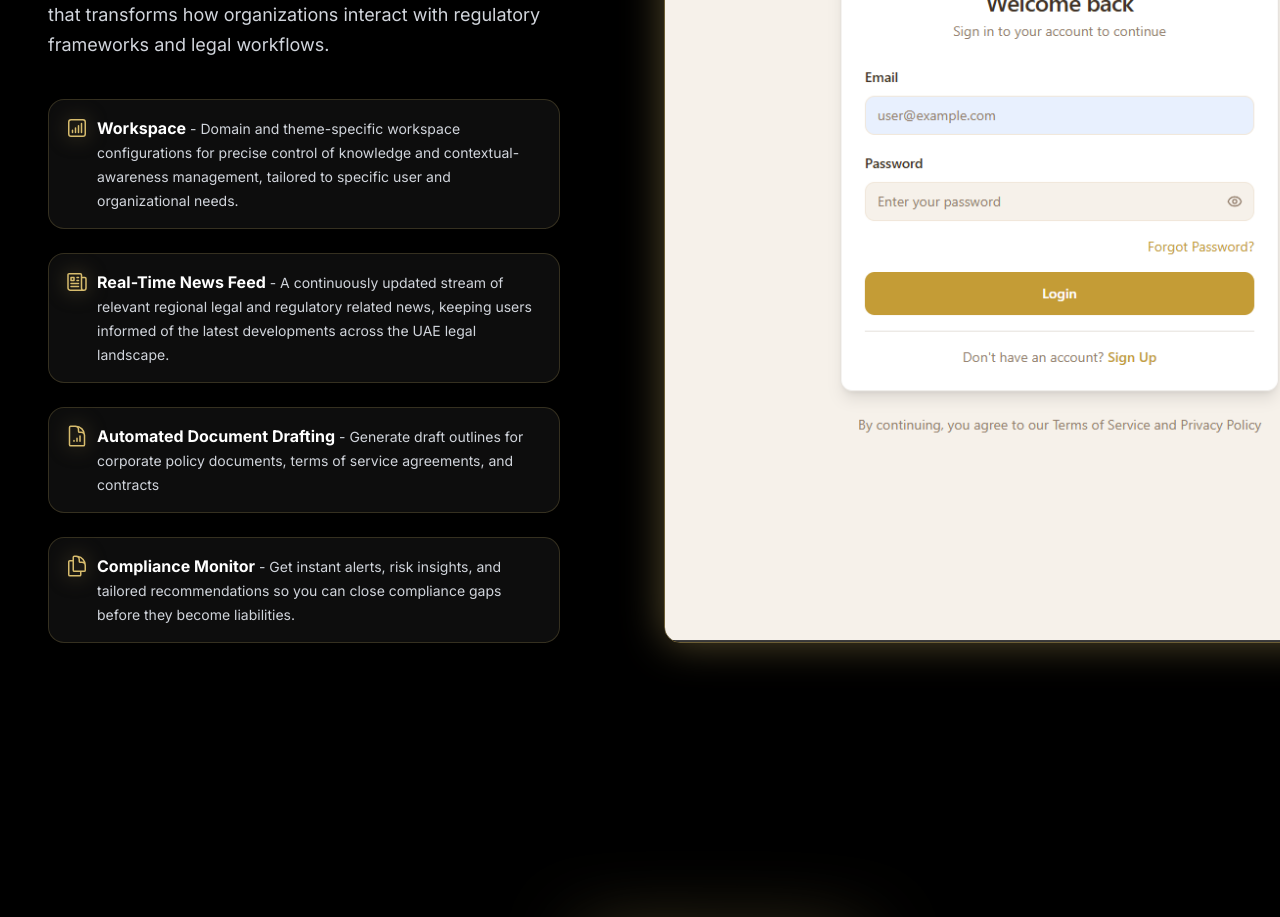
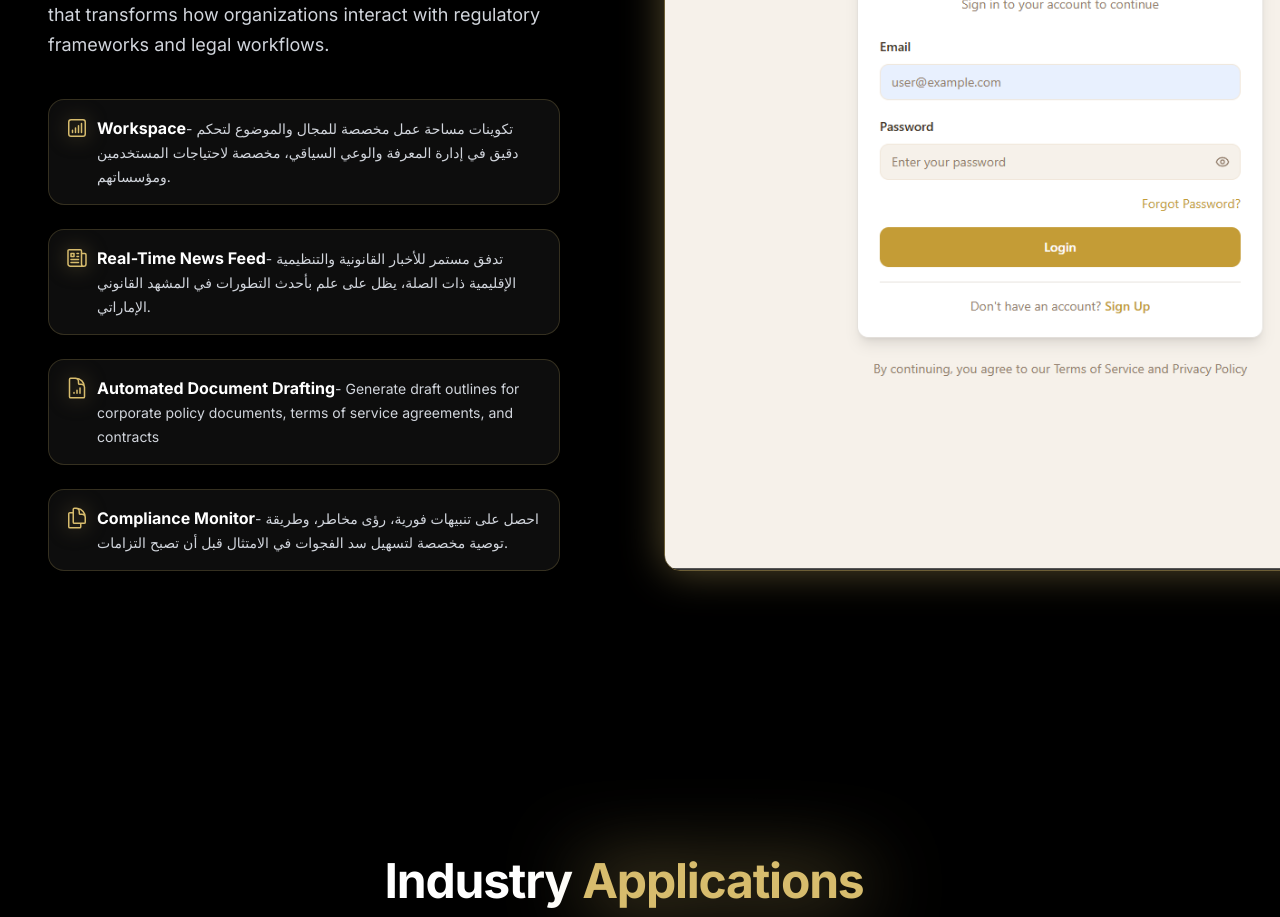
Before and after one commit to BlackCloudSolutions-BCS/BlackCloudSolutions.ai-nextJs, a Next.js app: page / in a window 1280 px wide. Shown: the part 2200-3117 px from the top of the page. Built offline with nearby package versions, Linux system fonts and the light colour scheme; no server answers.

Commit message:
feat: translation fixed with Falcon AI

```diff
--- a/translations/home.ts
+++ b/translations/home.ts
@@ -17,7 +17,7 @@ export const homeTranslations = {
         description: 'Specialized Algorithms of UAE regulatory',
       },
       bilingual: {
-        greeting: 'مرحباً',
+        greeting: "مرحباً",
         title: 'Bilingual Understanding',
         description: 'Seamless Arabic and English legal content',
       },
@@ -37,19 +37,19 @@ export const homeTranslations = {
       features: {
         workspace: {
           title: 'Workspace',
-          description: ' - Domain and theme-specific workspace configurations for precise control of knowledge and contextual-awareness management, tailored to specific user and organizational needs.',
+          description: '- تكوينات مساحة عمل مخصصة للمجال والموضوع لتحكم دقيق في إدارة المعرفة والوعي السياقي، مخصصة لاحتياجات المستخدمين ومؤسساتهم.',
         },
         newsFeed: {
           title: 'Real-Time News Feed',
-          description: ' - A continuously updated stream of relevant regional legal and regulatory related news, keeping users informed of the latest developments across the UAE legal landscape.',
+          description: '- تدفق مستمر للأخبار القانونية والتنظيمية الإقليمية ذات الصلة، يظل على علم بأحدث التطورات في المشهد القانوني الإماراتي.',
         },
         documentDrafting: {
           title: 'Automated Document Drafting',
-          description: ' - Generate draft outlines for corporate policy documents, terms of service agreements, and contracts',
+          description: '- Generate draft outlines for corporate policy documents, terms of service agreements, and contracts',
         },
         complianceMonitor: {
           title: 'Compliance Monitor',
-          description: ' - Get instant alerts, risk insights, and tailored recommendations so you can close compliance gaps before they become liabilities.',
+          description: '- احصل على تنبيهات فورية، رؤى مخاطر، وطريقة توصية مخصصة لتسهيل سد الفجوات في الامتثال قبل أن تصبح التزامات.',
         },
       },
     },
@@ -108,73 +108,76 @@ export const homeTranslations = {
   },
   ar: {
     hero: {
-      badge: 'ذكاء قانوني مصمم خصيصاً',
+      badge: 'الذكاء القانوني المصمم بالغرض',
       readMore: 'اقرأ المزيد',
       title: {
         part1: 'مستقبل التكنولوجيا القانونية',
         part2: 'في الإمارات',
       },
-      subtitle: 'نهج ثوري للتنقل في المشهد التنظيمي المعقد للإمارات، مدعوم بالذكاء الاصطناعي المتقدم والتكنولوجيا الدلالية.',
+      subtitle: 'هجرة ثورية للتنقل في المشهد التنظيمي المعقد للإمارات، مدعومة من قبل الذكاء الاصطناعي المتقدم وتكنولوجيا الدلالية المتقدمة.',
       getStarted: 'ابدأ الآن',
       learnMore: 'اعرف المزيد',
     },
     features: {
       domainAI: {
-        title: 'ذكاء اصطناعي متخصص',
+        title: 'intelligence',
         description: 'خوارزميات متخصصة للأنظمة الإماراتية',
       },
       bilingual: {
         greeting: 'مرحباً',
         title: 'فهم ثنائي اللغة',
-        description: 'محتوى قانوني سلس بالعربية والإنجليزية',
+        description: 'محتوى قانوني متدفق بالعربية والإنجليزية',
       },
       semantic: {
-        title: 'دلالي بالتصميم',
+        title: 'دلالية بالتصميم',
         description: 'فهم دقيق للمفاهيم القانونية',
       },
     },
     mission: {
       title: 'مهمتنا',
-      description: 'منتجنا الأساسي، ذكا ThakAl، يستفيد من أحدث تقنيات الذكاء الاصطناعي التوليدي، وتقنيات الويب الدلالية، وقاعدة بيانات واسعة للمعرفة القانونية لتقديم أدوات شاملة للذكاء التنظيمي وإنشاء المستندات المصممة خصيصاً لسوق الإمارات. من خلال إنشاء منصة ذكية وسهلة الوصول تزيل الغموض عن الإطار القانوني المعقد للإمارات، ندعم رؤية الدولة لتصبح مركزاً تجارياً عالمياً مع تعزيز سيادتها التكنولوجية',
+      description:
+        'productsنا الأساسية، ThakAl، تستند إلى أحدث تقنيات الذكاء الاصطناعي التوليدية، وطرق الويب الدلالية، وصفقات معارف قانونية شاملة (knowledge graph) لتوفير أدوات شاملة للذكاء التنظيمي وإنشاء المستندات مخصصة لسوق الإمارات. من خلال منصة ذكية وسهلة الوصول التي تُظهر المشهد القانوني المعقد في الإمارات وتُسهل فهادته، ن助力 الدولة تحقيق رؤية لتصبح مركزًا تجاريًا عالميًا وتعزيز سيادتها التقنية.',
     },
     product: {
       title: 'المنتج',
-      subtitle: 'ذكا ThakAl',
-      description: 'ذكا ThakAl هي منصتنا المتطورة للذكاء الاصطناعي القانوني والتنظيمي المصممة خصيصاً لمعالجة التحديات المعقدة للامتثال في الإمارات. من خلال الجمع بين الذكاء الاصطناعي الحديث المتقدم ومستودع بيانات فريد مصمم دلالياً ووثائق حية، أنشأنا حلاً يحول كيفية تفاعل المؤسسات مع الأطر التنظيمية وسير العمل القانوني.',
+      subtitle: 'ThakAl',
+      description:
+        'ThakAl هي منصة إلكترونية متطورة لدعم الذكاء الاصطناعي والهيكل التنظيمي في الإمارات، مصممة لمعالجة التحديات المعقدة المتعلقة بالامتثال. نحن ندمج بين الذكاء الاصطناعي الحديث المتقدم، ومستودع بيانات فريد تمّ بناؤه وفق منظور دلالي، ووثائقية حية، مما أنشأ حلاً يُحول كيفية تعامل المؤسسات مع الأطر التنظيمية وسلوك العمل القانوني.',
       features: {
         workspace: {
-          title: 'مساحة العمل',
-          description: ' - تكوينات مساحة عمل خاصة بالمجال والموضوع للتحكم الدقيق في إدارة المعرفة والوعي السياقي، مصممة خصيصاً لاحتياجات المستخدم والمؤسسة.',
+          title: 'Workspace',
+          description: '- تكوينات مساحة عمل مخصصة للمجال والموضوع لتحكم دقيق في إدارة المعرفة والوعي السياقي، مخصصة لاحتياجات المستخدمين ومؤسساتهم.',
         },
         newsFeed: {
-          title: 'موجز الأخبار في الوقت الفعلي',
-          description: ' - تدفق محدث باستمرار للأخبار القانونية والتنظيمية الإقليمية ذات الصلة، مما يبقي المستخدمين على اطلاع بأحدث التطورات في المشهد القانوني للإمارات.',
+          title: 'Mوجز الأخبار في الوقت الفعلي',
+          description: '- تدفق مستمر للأخبار القانونية والتنظيمية الإقليمية ذات الصلة، يظل على علم بأحدث التطورات في المشهد القانوني الإماراتي.',
         },
         documentDrafting: {
           title: 'صياغة المستندات الآلية',
-          description: ' - إنشاء مسودات لوثائق سياسات الشركات واتفاقيات شروط الخدمة والعقود',
+          description: '- إنشاء مسودات لوثائق سياسات الشركات واتفاقات شروط الخدمة والعقود',
         },
         complianceMonitor: {
           title: 'مراقب الامتثال',
-          description: ' - احصل على تنبيهات فورية ورؤى المخاطر وتوصيات مخصصة حتى تتمكن من سد فجوات الامتثال قبل أن تصبح التزامات.',
+          description: '- احصل على تنبيهات فورية، رؤى مخاطر، وطريقة توصية مخصصة لتسهيل سد الفجوات في الامتثال قبل أن تصبح التزامات.',
         },
       },
     },
     industries: {
       title: 'الصناعات التي نخدمها',
-      description: 'تخدم ذكا ThakAl قطاعات متنوعة في جميع أنحاء الإمارات، وتوفر حلول امتثال تنظيمية متخصصة مصممة خصيصاً لمتطلبات كل صناعة الفريدة.',
+      description:
+        'تُخدم ThakAl قطاعات متدّدة في الإمارات، وتُقدّم حلول تحمل المسؤولية التنظيمية متخصصة لكل قطاع، مصممة لتلبية متطلباته الفريدة.',
       sectors: {
         financial: {
           title: 'الخدمات المالية',
-          description: 'الامتثال المصرفي والتأمين والاستثمار',
+          description: 'بنك، تأمين، واستثمار الامتثال',
         },
         realEstate: {
           title: 'البناء والعقارات',
-          description: 'قوانين البناء وأنظمة الملكية',
+          description: 'قانون البناء والأنظمة المرتبطة بالملكيات',
         },
         smes: {
           title: 'الشركات الصغيرة والمتوسطة',
-          description: 'الشركات الصغيرة إلى المتوسطة الحجم',
+          description: 'الشركات الصغيرة والمتوسطة',
         },
         technology: {
           title: 'التكنولوجيا',
@@ -184,21 +187,21 @@ export const homeTranslations = {
     },
     cta: {
       title: {
-        part1: 'هل أنت مستعد لتحويل',
+        part1: 'هل أنت جاهز لتحويل',
         part2: 'عملية الامتثال الخاصة بك',
       },
       subtitle: {
-        part1: 'نهج ثوري للتنقل في',
+        part1: 'هجرة ثورية للتنقل في',
         highlight1: 'المشهد التنظيمي المعقد للإمارات',
-        part2: '، مدعوم بـ',
-        highlight2: 'الذكاء الاصطناعي المتقدم والتكنولوجيا الدلالية.',
+        part2: ', مدعوم بـ',
+        highlight2: 'الذكاء الاصطناعي المتقدم وتكنولوجيا الدلالية المتقدمة.',
       },
       benefits: {
         trial: {
           title: 'تجربة مجانية',
           description: {
             part1: 'جرب',
-            part2: 'بدون مخاطر لمدة 30 يوماً',
+            part2: 'بدون مخاطر لمدة 30 يومًا',
           },
         },
         support: {
```
